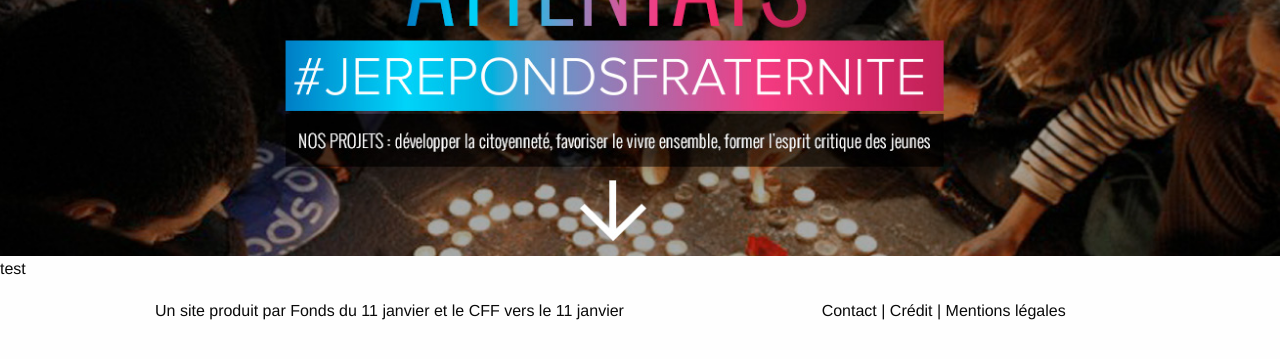
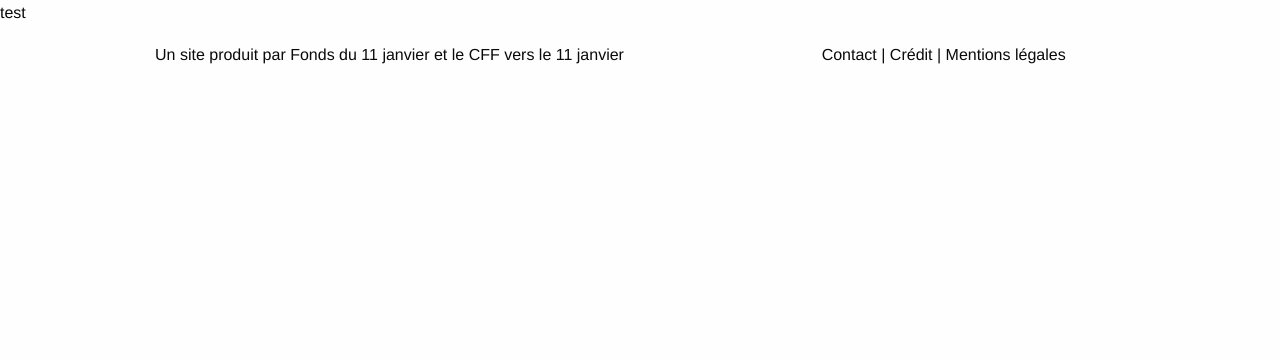
Before and after one commit to adfinitas-app/jerepondsfraternite, a Jekyll site: the page built from _posts/2015-12-01-des-outils-ludo-educatifs-pour-faire-decouvrir-aux-enfants-la-laicite.md, in a window 1280 px wide. Shown: the top 359 px of the page. Built offline with Jekyll 4.4.1, drawn with Linux system fonts in a browser that asks for light colours.

Commit message:
Updated 'css/app.css' via CloudCannon

```diff
--- a/css/app.css
+++ b/css/app.css
@@ -21,7 +21,7 @@ html, body {
 
 }
 .paddcoverpost {
-    padding-bottom: 20%;
+    padding-bottom: 0%;
 
 }
 .center {
```
